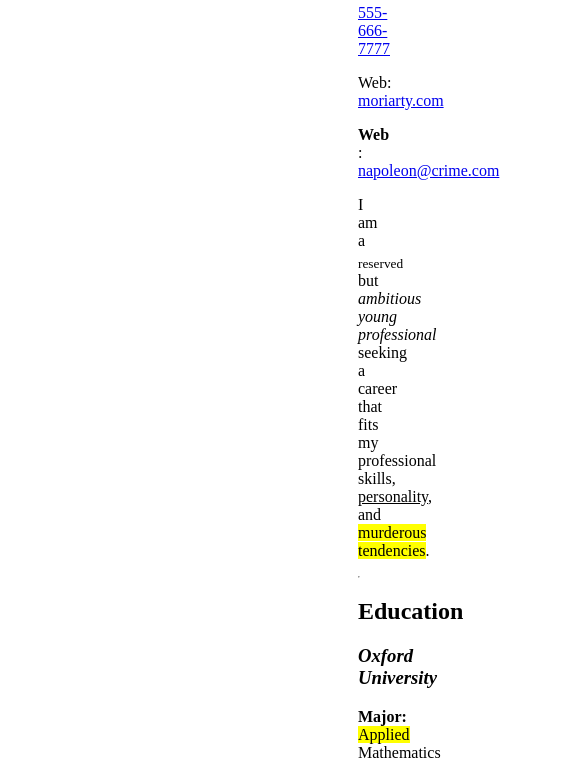
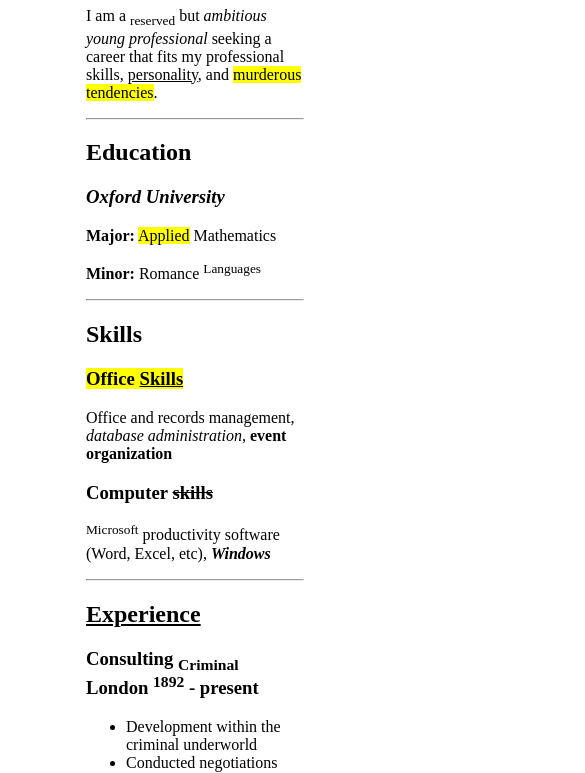
Before and after one commit to WonderLVS/First-website, a plain HTML site: page index.html in a window 390 px wide. Shown: the part 473-1246 px from the top of the page, 585 px wide, since content can reach past the window. Drawn offline with Linux system fonts and the light colour scheme.

Commit message:
A little fix for responsive desighn

```diff
--- a/index.html
+++ b/index.html
@@ -7,7 +7,7 @@
     <meta name="viewport" content="width=device-width, initial-scale=1.0">
     <title>Professor Moriarty</title>
 </head>
-<body style="padding: 100px 350px 100px 350px;">
+<body style="padding: 5% 20%;">
     <img src="james-moriarty.jpg" alt="James Moriarty">
     <h1>James Moriarty</h1>
     <p>Cell: <a href="tel:+5556667777">555-666-7777</a></p>
```
